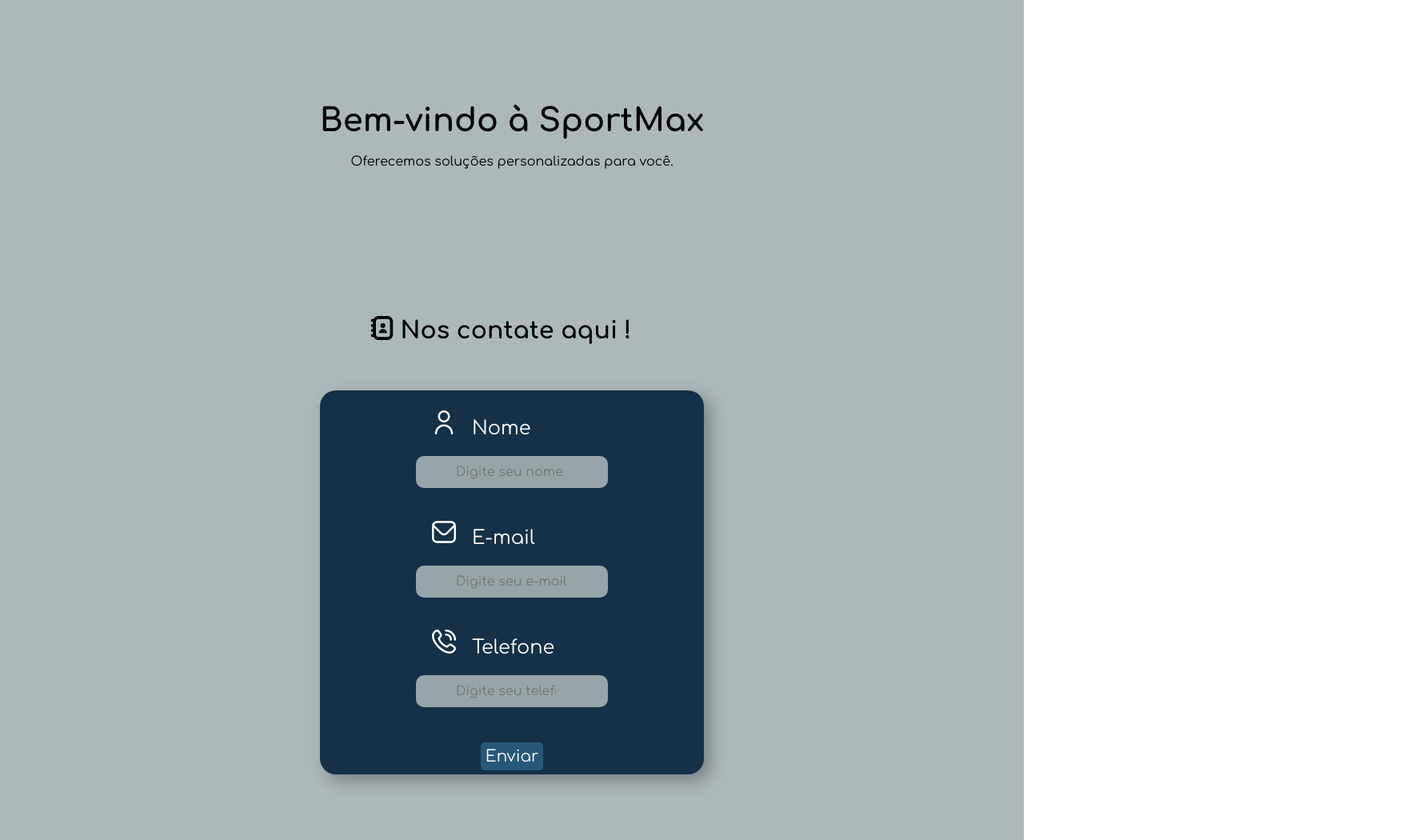
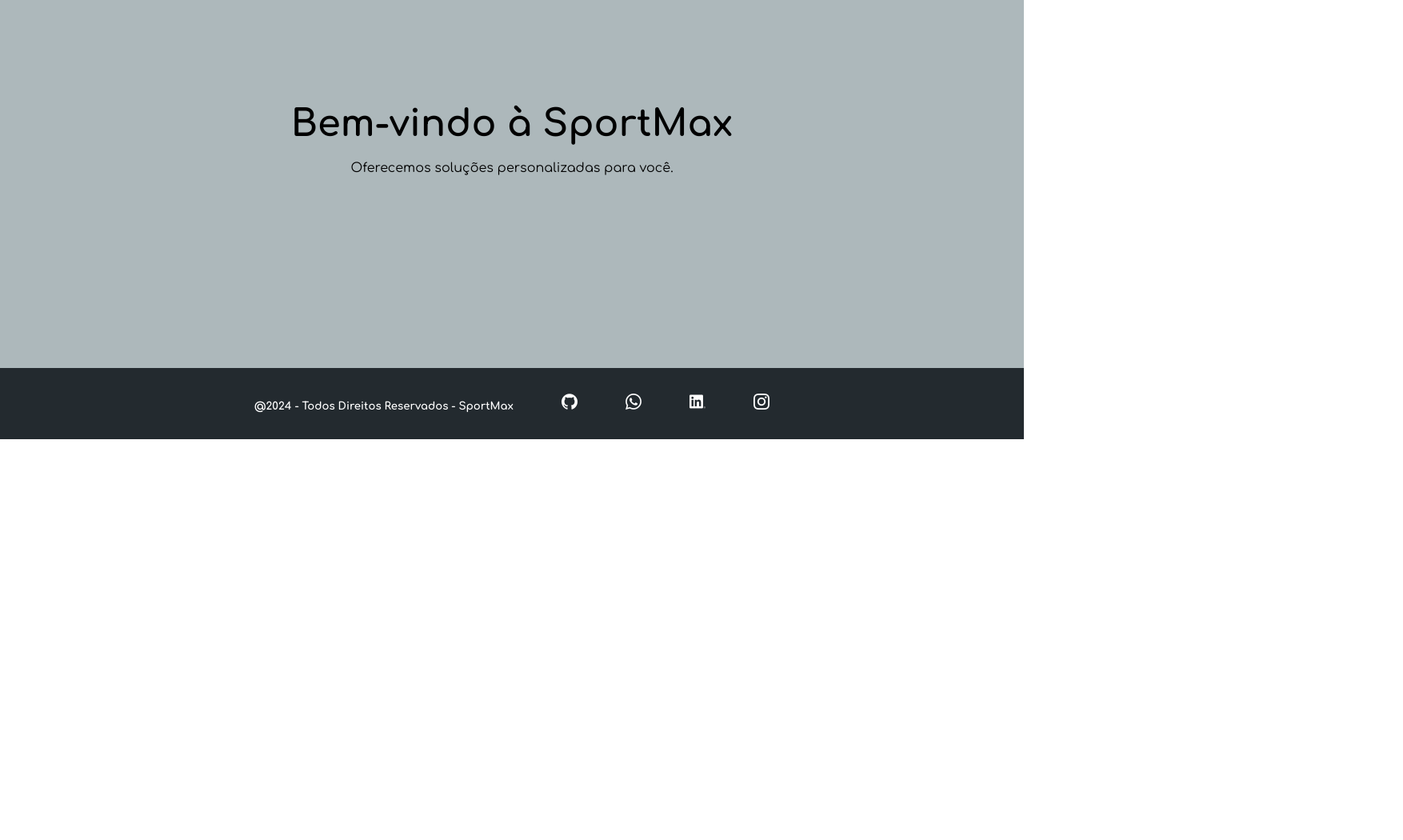
Before and after one commit to jota0802/ProjetoFrontEnd-CP1, a React (Vite) app: page / in a window 1280 px wide. Shown: the part 260-1310 px from the top of the page at 80% size, 1754 px wide, since content can reach past the window. After the commit the page ends 809 px from the top, so only its background shows below. Built offline with nearby package versions, Linux system fonts and the light colour scheme.

Commit message:
arrumando home

```diff
--- a/src/css/ContatoStyle.jsx
+++ b/src/css/ContatoStyle.jsx
@@ -22,8 +22,12 @@
         justify-content: center;
         padding-right: 6vh;
 }
+p{
+        margin: 10px 28px;
+}
 i{
         font-size: 30px;
+        padding: 40px 20px;
 }
 .Contato_box{
         display: flex;
@@ -54,27 +58,29 @@
         display: flex;
         justify-content: center;
         align-items: center;
-        padding: 6px;
+        padding: 10px;
         border-radius: 5px ;
         font-size: 20px;
         background-color:#285879 ;
         border-style: none;
         color: white;
+        transition: 0.3s ease-in-out;
+}
+.Button:hover{
+        background-color:#ffffff ;
+        color: black;
 }
 
 input{
         height: 4vh;
-        width: 30vh;
+        width: 40vh;
         font-size: 16px;
         background-color: #97a5a8;
         display: flex;
         flex-direction: space-around;
-        padding: 20px 50px 20px;
+        padding: 20px 100px 20px;
         margin-top: 20px;
         border-radius: 10px;
         border: 0px;
 }
-i{
-        padding: 40px 20px;
-}
 `
--- a/src/css/FooterStyle.jsx
+++ b/src/css/FooterStyle.jsx
@@ -6,7 +6,7 @@
     display: flex;
     text-align: center;
     justify-content: center;
-    padding: 40px;
+    padding:4vh;
     background-color:#232A2F;
     color: white;
 }
--- a/src/css/HomeStyle.jsx
+++ b/src/css/HomeStyle.jsx
@@ -3,13 +3,13 @@
 export const HomeStyle = styled.section `
 
     width: 100%;
-    height: 300vh;
+    height: 90vh;
     background-color: #ADB8BB;
 
     h1{
         display:flex;
         justify-content: center;
-        margin-top: 22vh;
+        margin-top: 26vh;
         font-size: 30px;
     }
     h1 i{
@@ -18,8 +18,8 @@
     .bem-vindo{
         display: flex;
         justify-content: center;
-        font-size: 40px;
-        margin-top: 22vh;
+        font-size: 46px;
+        margin-top: 18vh;
     }
     .texto{
         display: flex;
--- a/src/css/ProdutosStyle.jsx
+++ b/src/css/ProdutosStyle.jsx
@@ -68,10 +68,10 @@
     justify-content: center;
     padding: 30px;
     text-decoration:none;
-    background-color: #eee6d2;
+    background-color: #285879 ;
     border-bottom-left-radius: 20px;
     border-bottom-right-radius: 20px;
-    transition: 0.2s ease-in-out;
+    transition: 0.4s ease-in-out;
     color: black;
 }
 .btn:hover{
--- a/src/routes/Contato.jsx
+++ b/src/routes/Contato.jsx
@@ -28,7 +28,7 @@
 
                         <label>
                             <p>
-                            <i class="fi fi-rr-user"></i>
+                                <i class="fi fi-rr-user"></i>
                                 Nome
                             </p>
                             <input type="text" placeholder="Digite seu nome" id="idNome" />
@@ -36,7 +36,7 @@
 
                         <label>
                             <p>
-                            <i class="fi fi-rr-envelope"></i>
+                                <i class="fi fi-rr-envelope"></i>
                                 E-mail
                             </p>
                             <input type="text" placeholder="Digite seu e-mail" id="idEmail" />
@@ -47,7 +47,7 @@
                                 <i class="fi fi-rr-phone-call"></i>
                                 Telefone
                             </p>
-                            <input type="number" placeholder="Digite seu telefone" id="idTelefone" />
+                            <input type="text" placeholder="Digite seu telefone" id="idTelefone" />
                         </label>
 
                         </form>
--- a/src/routes/Home.jsx
+++ b/src/routes/Home.jsx
@@ -11,8 +11,6 @@
                 </h1>
                     <h2 className="bem-vindo">Bem-vindo à SportMax</h2>
                     <p className="texto">Oferecemos soluções personalizadas para você.</p>
-                <Contato/>
-                <Produtos/>
                 <Sobre/>
         </HomeStyle>
     )
```
